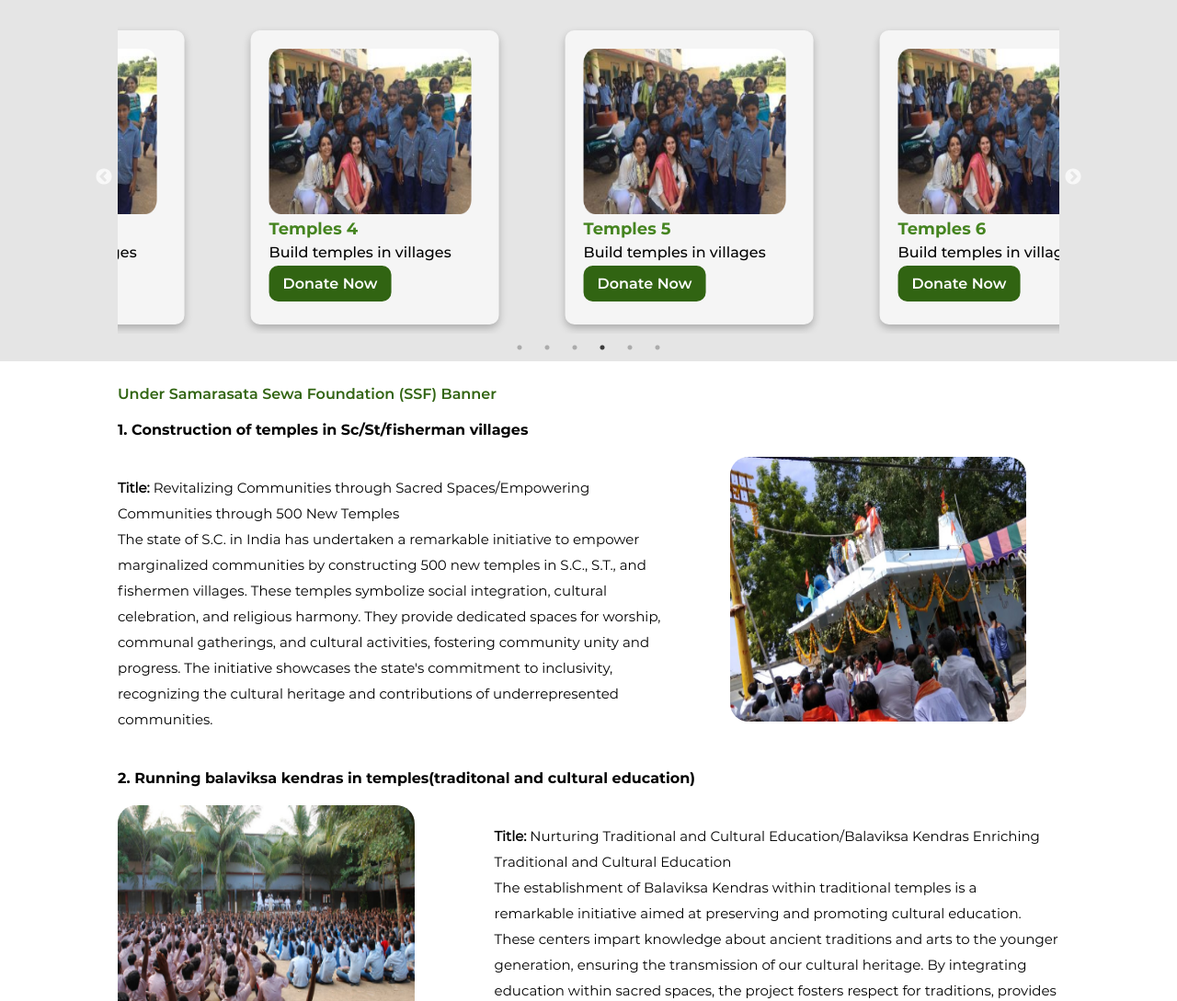
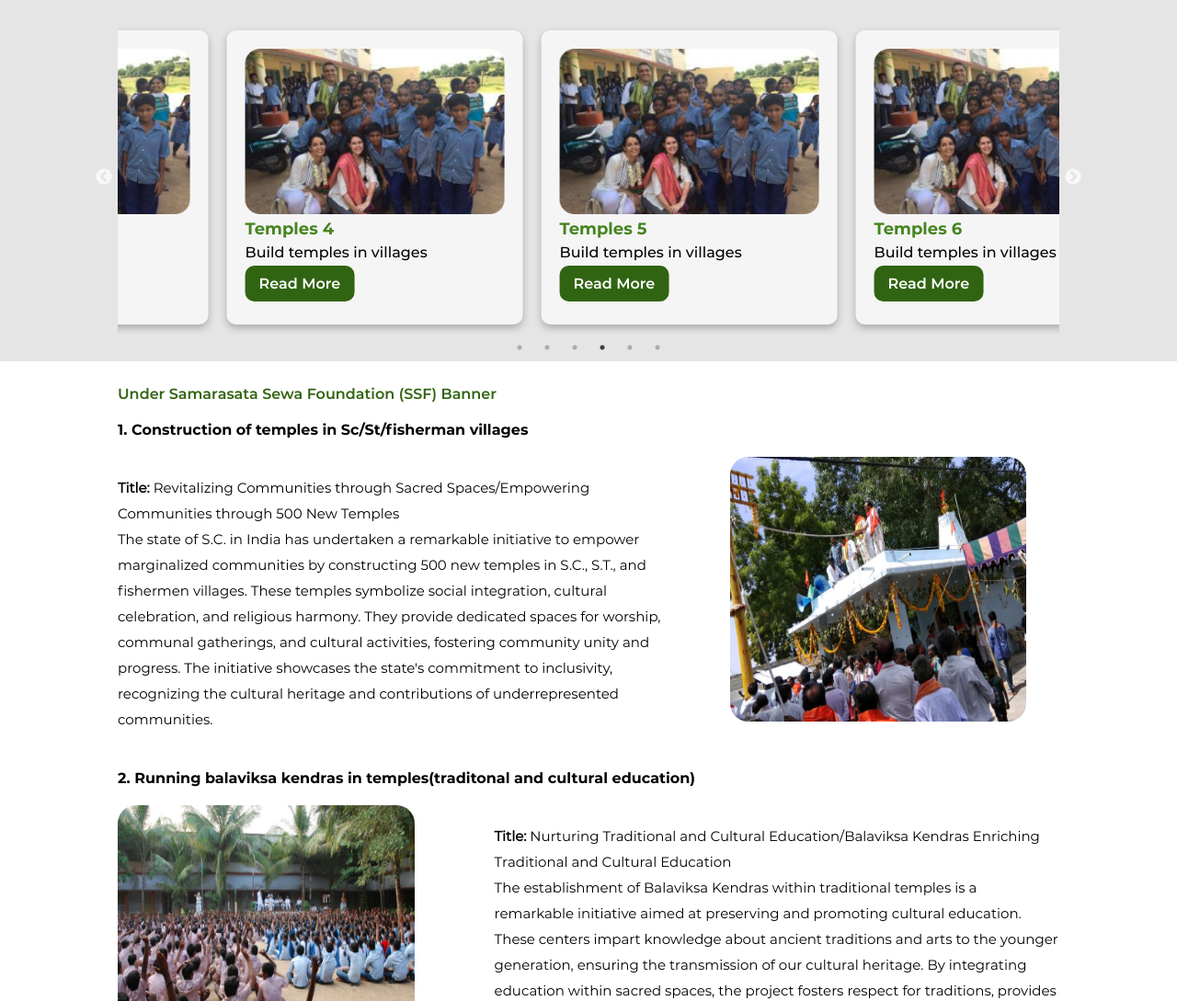
Before and after one commit to divyasriambati/backtotheroots, a React (Create React App) app: page /Accomplishments in a window 1280 px wide. Shown: the part 1282-2371 px from the top of the page at 92% size. Built offline with nearby package versions, Linux system fonts and the light colour scheme.

Commit message:
gallery page added

```diff
--- a/src/components/Accomplishments/Accomplishments.css
+++ b/src/components/Accomplishments/Accomplishments.css
@@ -128,14 +128,14 @@
     background-color: #F5F5F5;
     box-shadow: 0px 4px 8px 0px rgba(0, 0, 0, 0.25);
     border-radius: 10px;
-    width: 230px !important;
+    width: 300px !important;
     height: 280px!important;
     padding: 20px;
     margin: 10px;
 }
 
 .slider_card_img {
-    width: 220px;
+    width: 100%;
     height: 180px;
 }
 
--- a/src/components/Accomplishments/Accomplishments.js
+++ b/src/components/Accomplishments/Accomplishments.js
@@ -97,37 +97,37 @@ export default function Accomplishments() {
                      <img className='slider_card_img' src={homecard2} alt="Donations at work"></img>
                      <div className='slider_card_title'>Temples 1 </div>
                      <div className='slider_card_description'>Build temples in villages</div>
-                     <button className='slider_button'>Donate Now</button>
+                     <button className='slider_button'>Read More</button>
                 </div>
                 <div className='slider_card'>
                      <img className='slider_card_img' src={homecard2} alt="Donations at work"></img>
                      <div className='slider_card_title'>Temples 2</div>
                      <div className='slider_card_description'>Build temples in villages</div>
-                     <button className='slider_button'>Donate Now</button>
+                     <button className='slider_button'>Read More</button>
                 </div>
                 <div className='slider_card'>
                      <img className='slider_card_img' src={homecard2} alt="Donations at work"></img>
                      <div className='slider_card_title'>Temples 3</div>
                      <div className='slider_card_description'>Build temples in villages</div>
-                     <button className='slider_button'>Donate Now</button>
+                     <button className='slider_button'>Read More</button>
                 </div>
                 <div className='slider_card'>
                      <img className='slider_card_img' src={homecard2} alt="Donations at work"></img>
                      <div className='slider_card_title'>Temples 4</div>
                      <div className='slider_card_description'>Build temples in villages</div>
-                     <button className='slider_button'>Donate Now</button>
+                     <button className='slider_button'>Read More</button>
                 </div>
                 <div className='slider_card'>
                      <img className='slider_card_img' src={homecard2} alt="Donations at work"></img>
                      <div className='slider_card_title'>Temples 5</div>
                      <div className='slider_card_description'>Build temples in villages</div>
-                     <button className='slider_button'>Donate Now</button>
+                     <button className='slider_button'>Read More</button>
                 </div>
                 <div className='slider_card'>
                      <img className='slider_card_img' src={homecard2} alt="Donations at work"></img>
                      <div className='slider_card_title'>Temples 6</div>
                      <div className='slider_card_description'>Build temples in villages</div>
-                     <button className='slider_button'>Donate Now</button>
+                     <button className='slider_button'>Read More</button>
                 </div>
             </Slider>
           </div>
--- a/src/components/Gallery/Gallery.css
+++ b/src/components/Gallery/Gallery.css
@@ -15,9 +15,15 @@
     font-family: Medium;
     font-size: 18px;
 }
-.Gallery_tab_title.active {
+
+.Gallery_tab_title.active  {
     border: 2px solid #316412;
     color: #316412;
+}
+.Gallery_tab_title:hover {
+    color: white;
+    background: #316412;
+    transition: .5s ease all;
 }
 
 .Gallery_tab_content{
--- a/src/components/Gallery/Gallery.js
+++ b/src/components/Gallery/Gallery.js
@@ -2,11 +2,12 @@ import { useState,react } from "react";
 
 import './Gallery.css'
 
-import image from '../../assets/homecard1.png'
-import image1 from '../../assets/homecard1.png'
-import image2 from '../../assets/homecard1.png'
-import image3 from '../../assets/homecard1.png'
-import image4 from '../../assets/homecard1.png'
+import image from '../../assets/dummyImage.png'
+import image1 from '../../assets/dummyImage.png'
+import image2 from '../../assets/dummyImage.png'
+import image3 from '../../assets/dummyImage.png'
+import image4 from '../../assets/dummyImage.png'
+import missionBg from '../../assets/missionpageBg.svg'
 
 export default function Gallery() {
     const tab1 = [image]
@@ -15,8 +16,8 @@ export default function Gallery() {
     const tab4 = [image,image2,image3,image4]
     const tab5 = [image,image1,image2,image3,image4]
     const [tabData, setTabData] = useState({
-      title: "Accomplishment",
-      images: tab5
+      title: "Education",
+      images: tab1
     });
     const tabsData = [
       {
@@ -41,12 +42,17 @@ export default function Gallery() {
       },
       {
         tabnumbers: 5,
-        title: "Accomplishment",
+        title: "Collabrations",
         images: tab5
       }
     ];
     return (
       <div className="Gallery_section">
+        {/* Section 1 */}
+      <div className='collabPageSection1'>
+        <img src={missionBg} className='collabPageBg' />
+        <div className='collabPageHeading'>Our Gallery</div>
+      </div>
         <div  className="Gallery_tab_headings">
           {tabsData.map((Tab, id) => {
               const isActive = Tab.title === tabData.title;
--- a/src/components/Home/Home.js
+++ b/src/components/Home/Home.js
@@ -5,9 +5,10 @@ import './Home.css'
 import Carousel from './carousel/carousel'
 
 
-import homecard1 from '../../assets/homecard1.png'
-import homecard2 from '../../assets/homecard2.png'
-import homecard3 from '../../assets/homecard3.png'
+import mission from '../../assets/homecard1.png'
+import  homecard1 from '../../assets/dummyImage.png'
+import homecard2 from '../../assets/dummyImage.png'
+import homecard3 from '../../assets/dummyImage.png'
 import supporter1 from '../../assets/supporter1.png'
 import supporter2 from '../../assets/supporter2.png'
 import supporter3 from '../../assets/supporter3.png'
@@ -87,7 +88,7 @@ export default function Home() {
                         <li>Forging mutually beneficial alliances with US-based institutions to accelerate impact</li>
                         </div>
                         <div className='mission_section2'>
-                            <img className='mission_img' src={homecard1} alt="mission"></img>
+                            <img className='mission_img' src={mission} alt="mission"></img>
                         </div>
                     </div>
                 </div>
```
